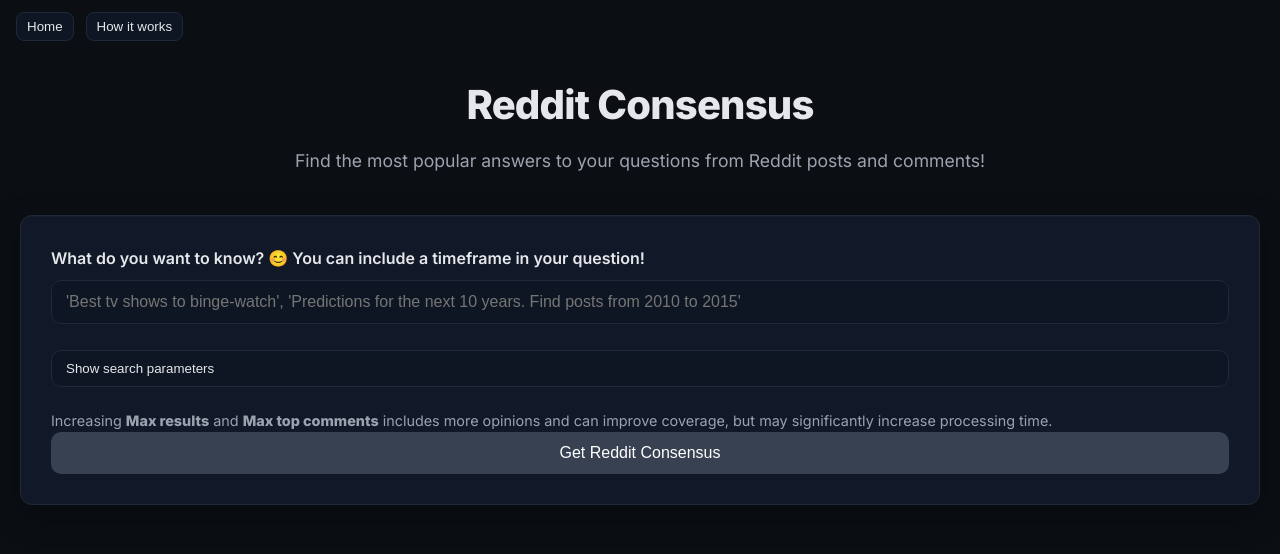
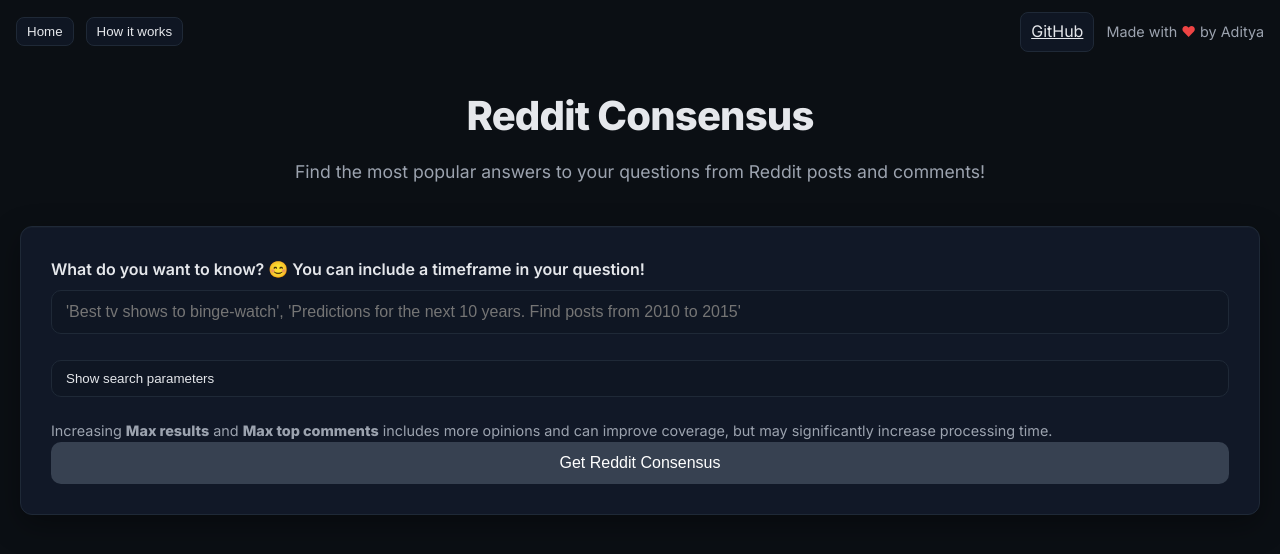
Before and after one commit to adityakamath1997/RedditConsensus, a React (Create React App) app in the folder frontend/: page / in a window 1280 px wide. Shown: the top 554 px of the page. Built offline with nearby package versions, Linux system fonts and the light colour scheme; the HTML template or start-up script is replaced by a standard one.

Commit message:
Added GitHub link

```diff
--- a/frontend/src/App.js
+++ b/frontend/src/App.js
@@ -7,13 +7,21 @@
 
   return (
     <div className="App">
-      <nav className="nav" style={{ display: 'flex', gap: 12, padding: '12px 16px' }}>
+      <nav className="nav" style={{ display: 'flex', justifyContent: 'space-between', alignItems: 'center', gap: 12, padding: '12px 16px' }}>
+        <div style={{ display: 'flex', gap: 12 }}>
           <button type="button" className="page-btn" onClick={() => setRoute('home')}>
             Home
           </button>
           <button type="button" className="page-btn" onClick={() => setRoute('how')}>
             How it works
           </button>
+        </div>
+        <div style={{ display: 'flex', gap: 12, alignItems: 'center' }}>
+          <a href="https://github.com/adityakamath1997" target="_blank" rel="noopener noreferrer" className="page-btn">
+            GitHub
+          </a>
+          <span className="made-with">Made with <span className="heart">♥</span> by Aditya</span>
+        </div>
       </nav>
 
       {route === 'home' && <HomePage />}
--- a/frontend/src/index.css
+++ b/frontend/src/index.css
@@ -314,6 +314,15 @@
   font-size: 0.9rem;
 }
 
+.made-with {
+  color: var(--text-dim);
+  font-size: 0.9rem;
+}
+
+.heart {
+  color: #ef4444;
+}
+
 .histograms {
   margin-top: 24px;
 }
--- a/frontend/src/pages/HowItWorksPage.js
+++ b/frontend/src/pages/HowItWorksPage.js
@@ -60,7 +60,7 @@
         <ul>
           <li><strong>Real Reddit access</strong>: ChatGPT usually doesn't have live Reddit API access, and is restricted to its knowledge cutoff date. This uses the official Reddit API, so you’re not getting guesses.</li>
           <li><strong>No web scraping</strong>: Everything comes through approved endpoints.</li>
-          <li><strong>You set the scope</strong>: You choose how many threads to scan and how deep to go into the top comments.</li>
+          <li><strong>You set the scope</strong>: You choose how many threads to scan and how deep to go into the top comments. The analysis takes a few seconds, but it's well worth the wait!</li>
           <li><strong>Increased relevance</strong>: Off-topic threads are filtered out before the analysis so the summary stays focused.</li>
           <li><strong>You can see the numbers</strong>: Metrics to look at how the most popular answers compare to each other.</li>
         </ul>
```
Also changed, not shown: 1 other file (tests, documents, lock files or other folders). Lines whose indentation alone changed are shown as unchanged.
